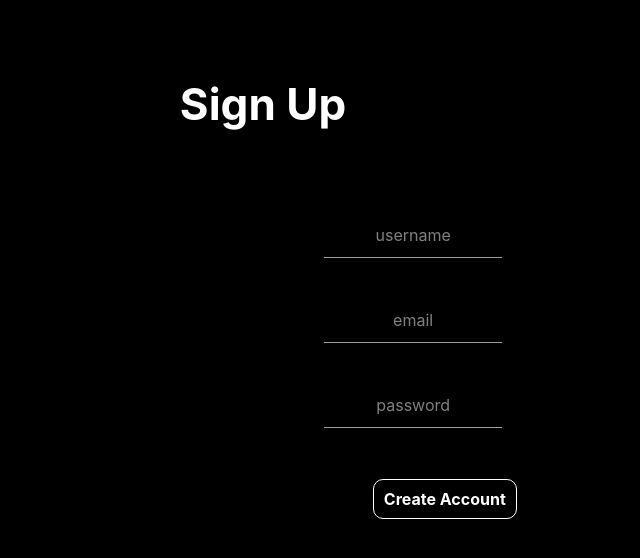
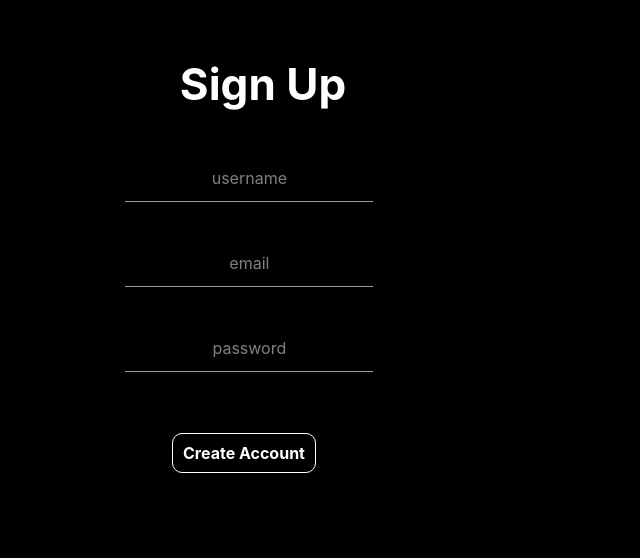
Before and after one commit to MD1010/reactToDo, a React (Create React App) app in the folder react-to-do/: page / in a window 1280 px wide. Shown: the top 558 px of the page, without its empty margins (377-1017 px from the left). Built offline with nearby package versions, Linux system fonts and the light colour scheme.

Commit message:
changed style

```diff
--- a/react-to-do/src/styles/style.css
+++ b/react-to-do/src/styles/style.css
@@ -187,7 +187,7 @@ td{
    border-radius: 10px;
    text-emphasis: bold;
    padding:10px;
-   margin-left:10%;
+   margin-left:7%;
    margin-top:5%;
 }
 
@@ -205,12 +205,10 @@ td{
     background: black;
 }
 form{
-    margin-left: 650px;
+    margin-left: 38%;
 }
 
-
 div.title {
-    margin-bottom: 40px;
-    padding: 20px;
+    margin-bottom: 2%;
     font-size:44px;
 }
```
